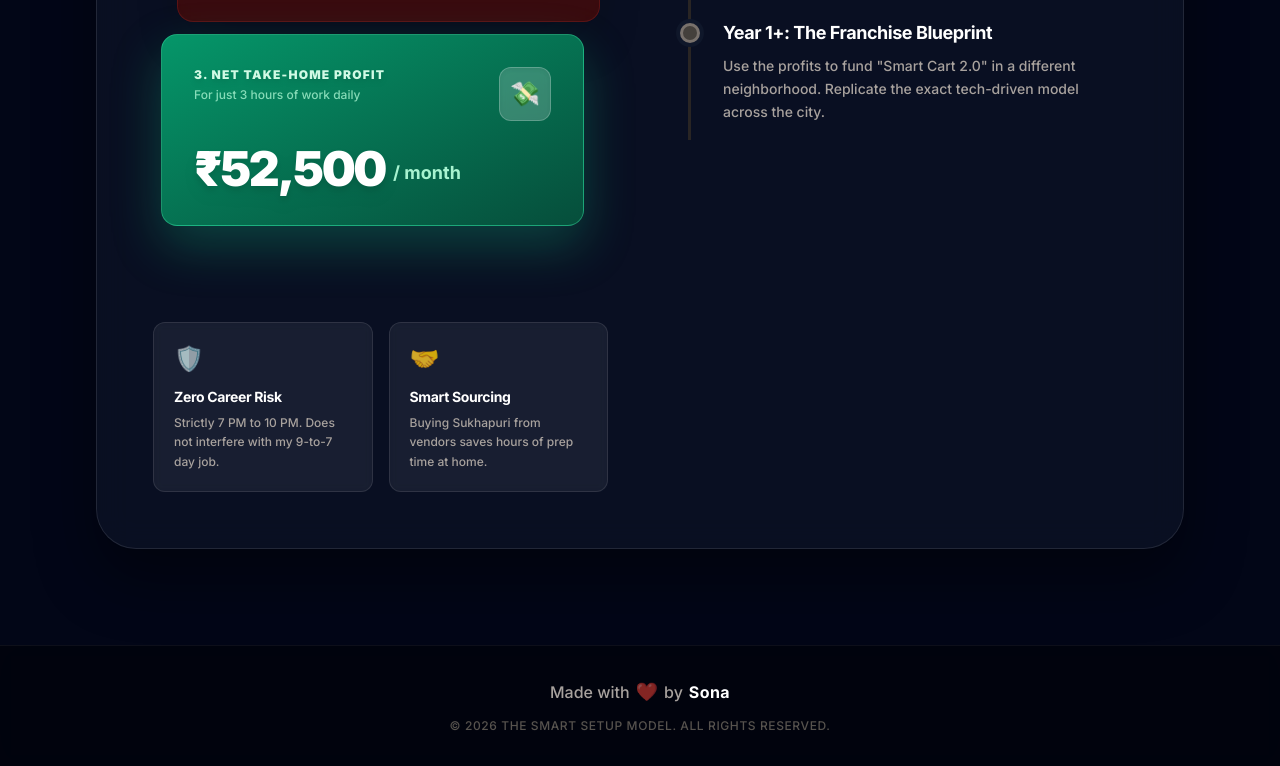
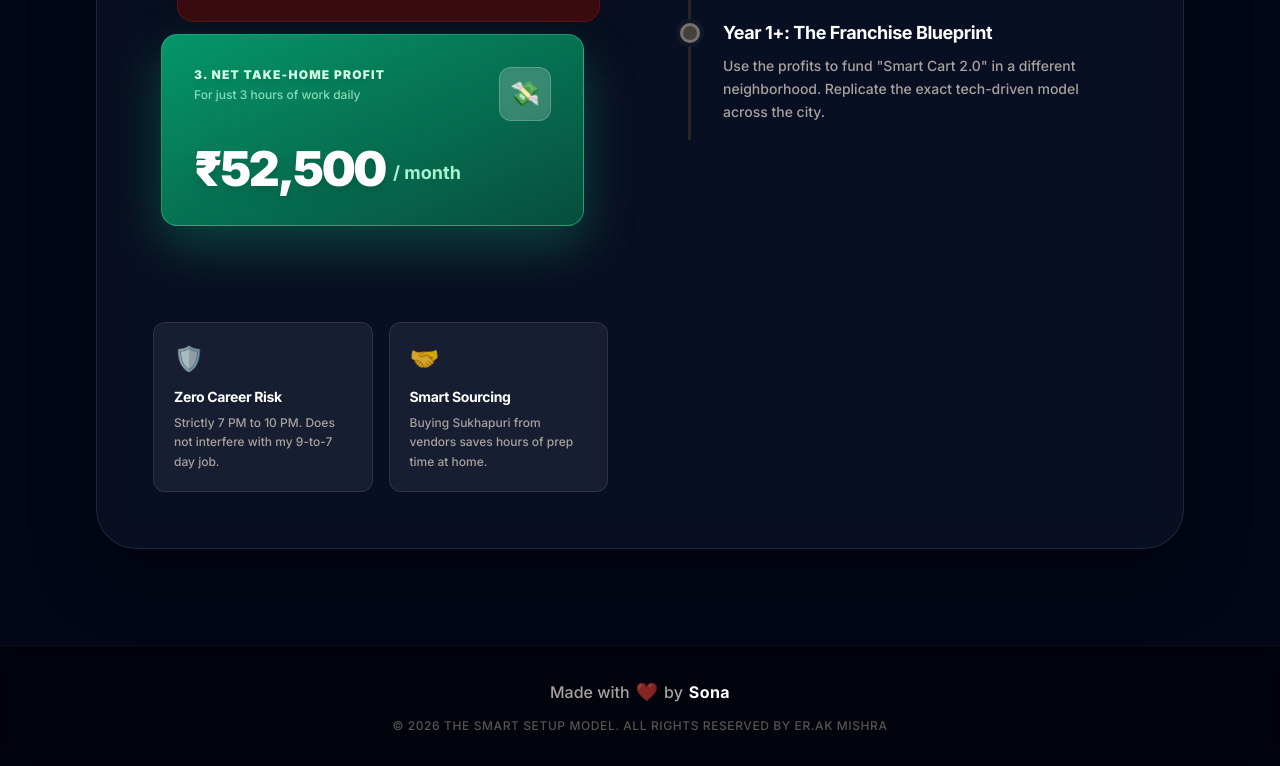
Before and after one commit to erakashkumar/business, a plain HTML site: page index.html in a window 1280 px wide. Shown: the part 5204-5970 px from the top of the page. Drawn offline with nearby package versions, Linux system fonts and the light colour scheme; animation ran at ten frames a second.

Commit message:
index.html

```diff
--- a/index.html
+++ b/index.html
@@ -733,7 +733,7 @@
                 Made with <span class="text-red-500 animate-pulse text-lg">❤️</span> by <span class="text-white font-bold tracking-wide">Sona</span>
             </p>
             <p class="text-stone-600 text-xs font-medium tracking-wider uppercase mt-1">
-                &copy; 2026 The Smart Setup Model. All rights reserved.
+                &copy; 2026 The Smart Setup Model. All rights reserved by Er.AK Mishra
             </p>
         </div>
     </footer>
```
